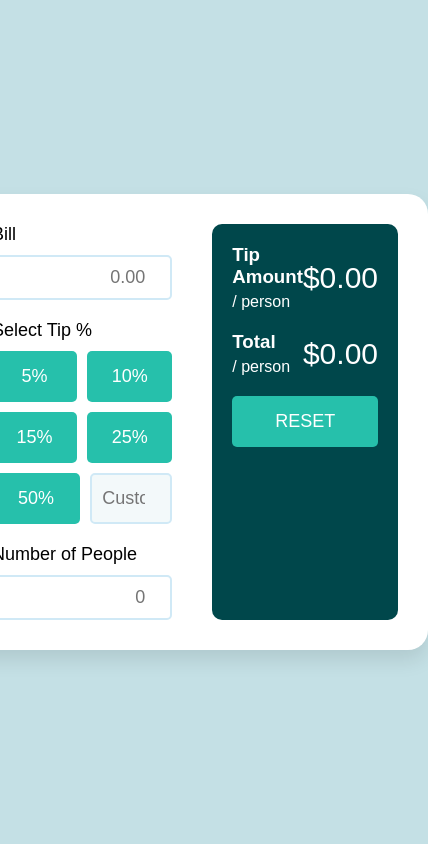
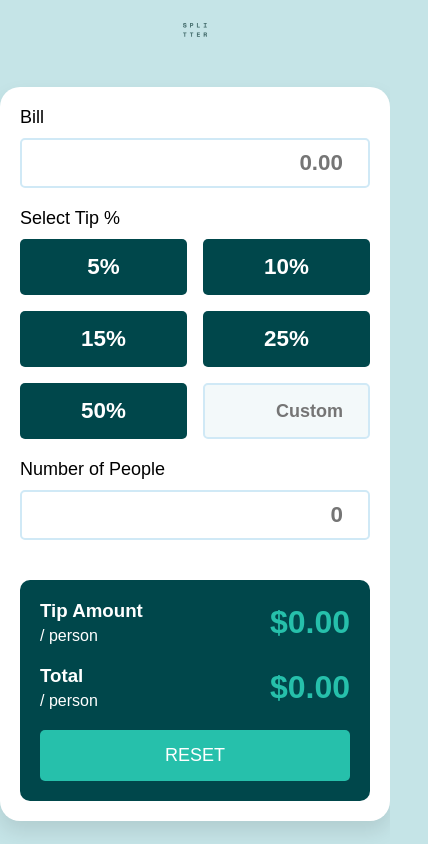
Before and after one commit to yazid78/tip-calculator, a plain HTML site: page index.html in a window 390 px wide. Shown: the whole page, 428 px wide, since content can reach past the window. Drawn offline with Linux system fonts and the light colour scheme.

Commit message:
maj responsive

```diff
--- a/index.html
+++ b/index.html
@@ -10,7 +10,9 @@
 </head>
 
 <body>
+  <img class="logo" src="./images/logo.svg" alt="">
   <div class="container">
+
     <div class="calculator">
       <div>
         <!-- Bill Section -->
--- a/styles.css
+++ b/styles.css
@@ -6,13 +6,17 @@
 }
 
 body {
-  background-color: #c4e0e5;
+  background-color: hsl(185, 41%, 84%);
   display: flex;
   justify-content: center;
   align-items: center;
   height: 100vh;
+  flex-direction: column;
 }
-
+.logo {
+  margin-bottom: 50px;
+  width: 6%;
+}
 .container {
   background-color: #ffffff;
   border-radius: 20px;
@@ -52,26 +56,28 @@ input[type="number"] {
 }
 
 .tip-buttons {
-  display: flex;
-  flex-wrap: wrap;
-  gap: 10px;
+  display: grid;
+  grid-template-columns: 1fr 1fr 1fr;
+  gap: 1rem;
+  max-width: 300px;
+  width: 100%;
+  margin-top: 10px;
 }
 
 .tip-btn,
 .tip-input {
   flex: 1;
   padding: 15px;
-  font-size: 18px;
+  font-weight: bold;
+  font-size: 1.4rem;
   border: none;
   border-radius: 5px;
-  background-color: #26c0ab;
+  background-color: #00474b;
   color: white;
   text-align: center;
   cursor: pointer;
 }
-/* .tip-input:hover {
 
-} */
 .tip-input {
   background-color: #f3f9fa;
   color: black;
@@ -117,6 +123,9 @@ input[type="number"] {
 
 .amount {
   font-size: 30px;
+  color: hsl(172, 67%, 45%);
+  font-size: 2rem;
+  font-weight: bold;
 }
 
 #reset-btn {
@@ -141,3 +150,38 @@ input[type="number"] {
   display: flex;
   justify-content: space-between;
 }
+#bill {
+  font-weight: bold;
+  font-size: 1.4rem;
+  color: #00474b;
+}
+#people {
+  font-weight: bold;
+  font-size: 1.4rem;
+  color: #00474b;
+}
+@media screen and (max-width: 768px) {
+  .tip-buttons {
+    grid-template-columns: 1fr 1fr;
+    max-width: 400px;
+  }
+  .calculator {
+    flex-direction: column;
+  }
+  .results-section {
+    width: 400px;
+  }
+}
+@media screen and (max-width: 420px) {
+  .container {
+    padding: 20px;
+  }
+  .tip-buttons {
+    grid-template-columns: 1fr 1fr;
+  }
+
+  .results-section {
+    width: 350px;
+    margin: auto;
+  }
+}
```
